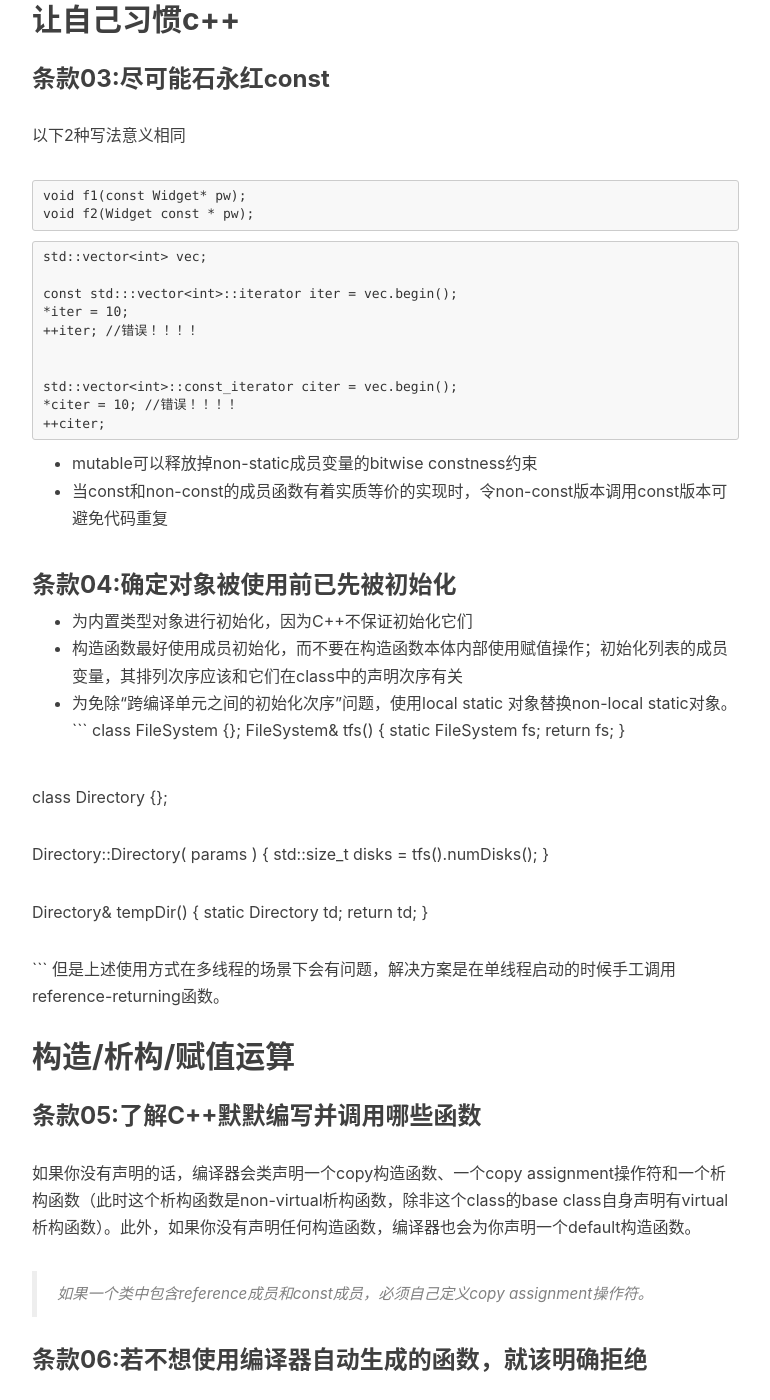
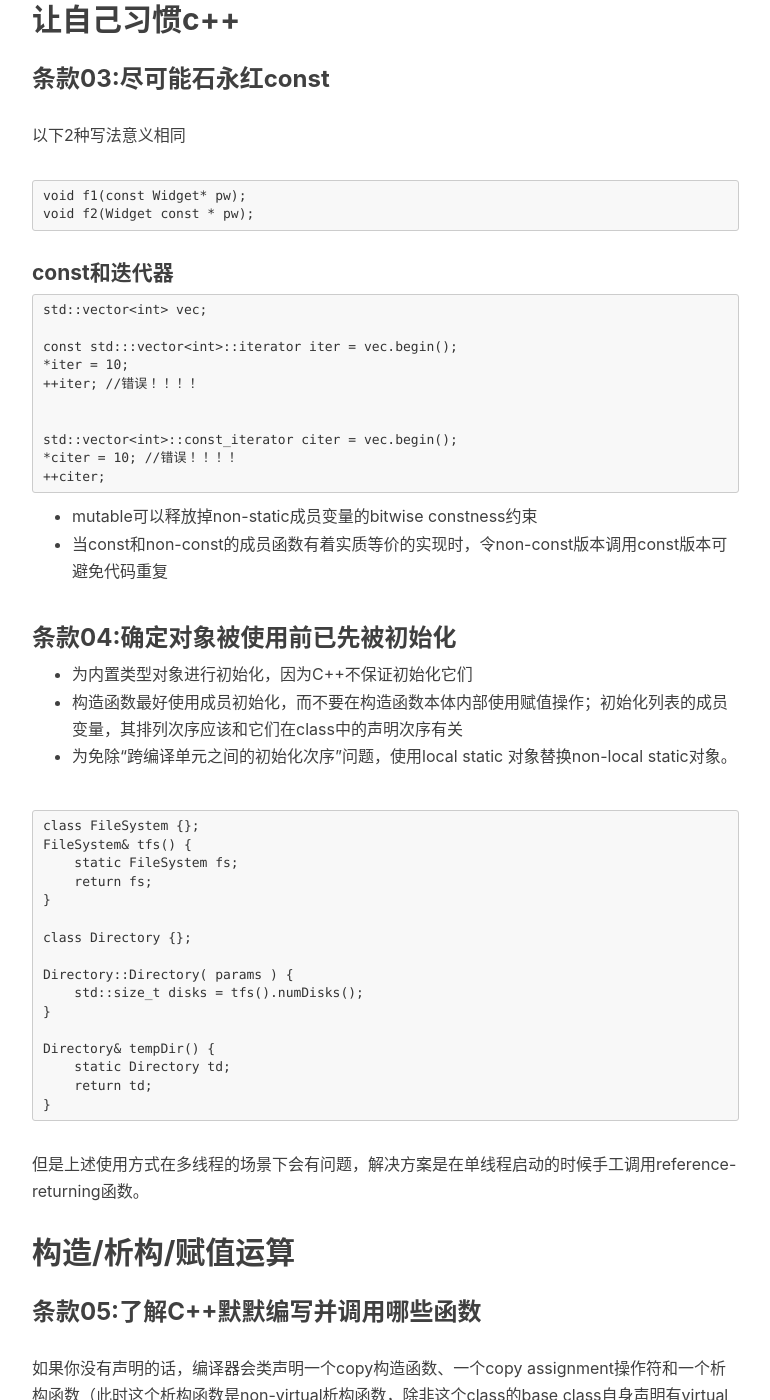
Before and after one commit to Stephan14/Stephan14.github.io, a Jekyll site: the page built from _posts/2022-12-10-effective-c++-reading-note.markdown, in a window 1280 px wide and 1400 px high, scrolled down 630 px. Shown: the whole window, without its empty margins (233-1003 px from the left). Built offline with Jekyll 4.4.1, drawn with Linux system fonts in a browser that asks for light colours; nearby versions of some CDN libraries; comment, search, counter and statistics services are not loaded.

Commit message:
fix format

````diff
--- a/_posts/2022-12-10-effective-c++-reading-note.markdown
+++ b/_posts/2022-12-10-effective-c++-reading-note.markdown
@@ -20,6 +20,7 @@ void f1(const Widget* pw);
 void f2(Widget const * pw);
 ```
 
+#### const和迭代器
 ```
 std::vector<int> vec;
 
@@ -41,6 +42,7 @@ std::vector<int>::const_iterator citer = vec.begin();
 - 为内置类型对象进行初始化，因为C++不保证初始化它们
 - 构造函数最好使用成员初始化，而不要在构造函数本体内部使用赋值操作；初始化列表的成员变量，其排列次序应该和它们在class中的声明次序有关
 - 为免除“跨编译单元之间的初始化次序”问题，使用local static 对象替换non-local static对象。
+
 ```
 class FileSystem {};
 FileSystem& tfs() {
@@ -58,7 +60,6 @@ Directory& tempDir() {
     static Directory td;
     return td;
 }
-
 ```
 但是上述使用方式在多线程的场景下会有问题，解决方案是在单线程启动的时候手工调用reference-returning函数。
 
````
